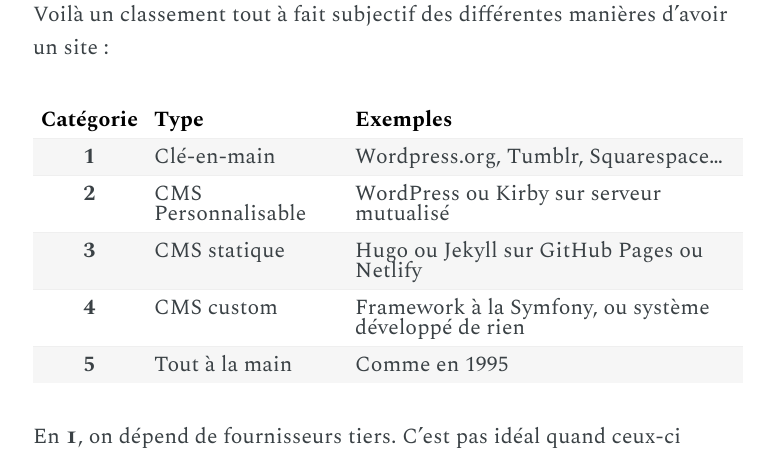
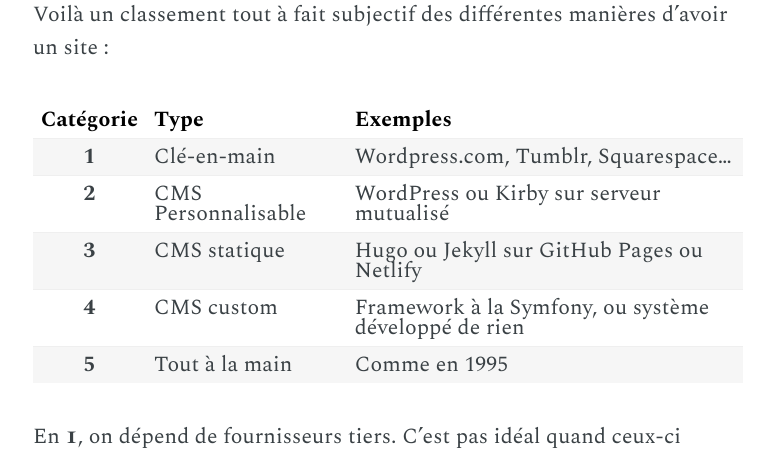
Before and after one commit to joachimesque/joachimesque.github.io, a Jekyll site: the page built from _posts/2018-01-25-generateurs-de-sites-statiques-c-est-toujours-le-bordel.markdown, in a window 1280 px wide and 900 px high, scrolled down 4642 px. Shown: the part 120-576 px from the top of the window, without its empty margins (252-1026 px from the left). Built offline with Jekyll 4.4.1, drawn with Linux system fonts in a browser that asks for light colours; some web fonts are replaced; comment, search, counter and statistics services are not loaded.

Commit message:
wordpress.com au lieu de wordpress.com

```diff
--- a/_posts/2018-01-25-generateurs-de-sites-statiques-c-est-toujours-le-bordel.markdown
+++ b/_posts/2018-01-25-generateurs-de-sites-statiques-c-est-toujours-le-bordel.markdown
@@ -71,7 +71,7 @@
 
 | Catégorie | Type | Exemples |
 |:---------:|------|:---------|
-|    **1**  | Clé-en-main | Wordpress.org, Tumblr, Squarespace… |
+|    **1**  | Clé-en-main | Wordpress.com, Tumblr, Squarespace… |
 |    **2**  | CMS Personnalisable | WordPress ou Kirby sur serveur mutualisé |
 |    **3**  | CMS statique | Hugo ou Jekyll sur GitHub Pages ou Netlify |
 |    **4**  | CMS custom | Framework à la Symfony, ou système développé de rien |
```
